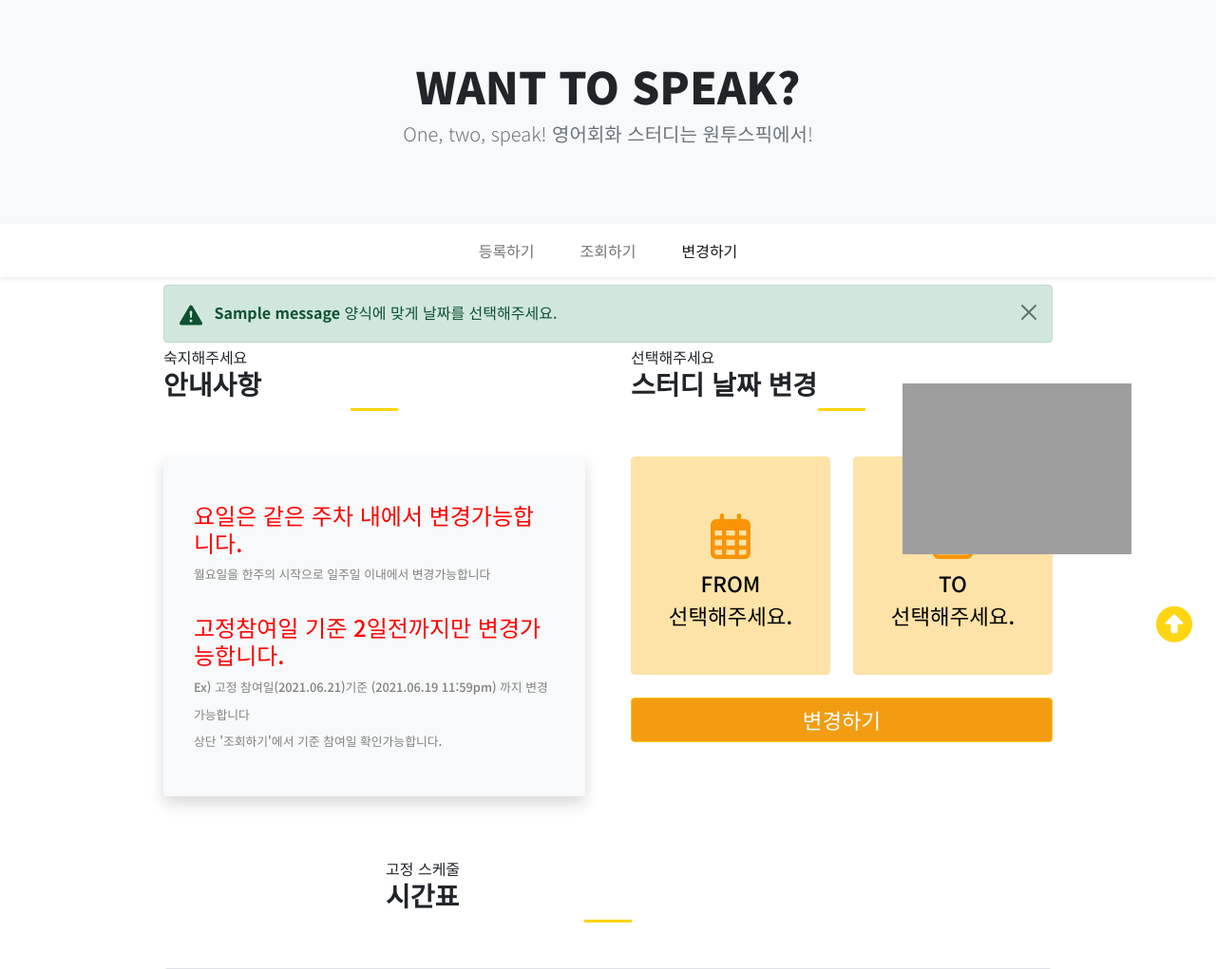
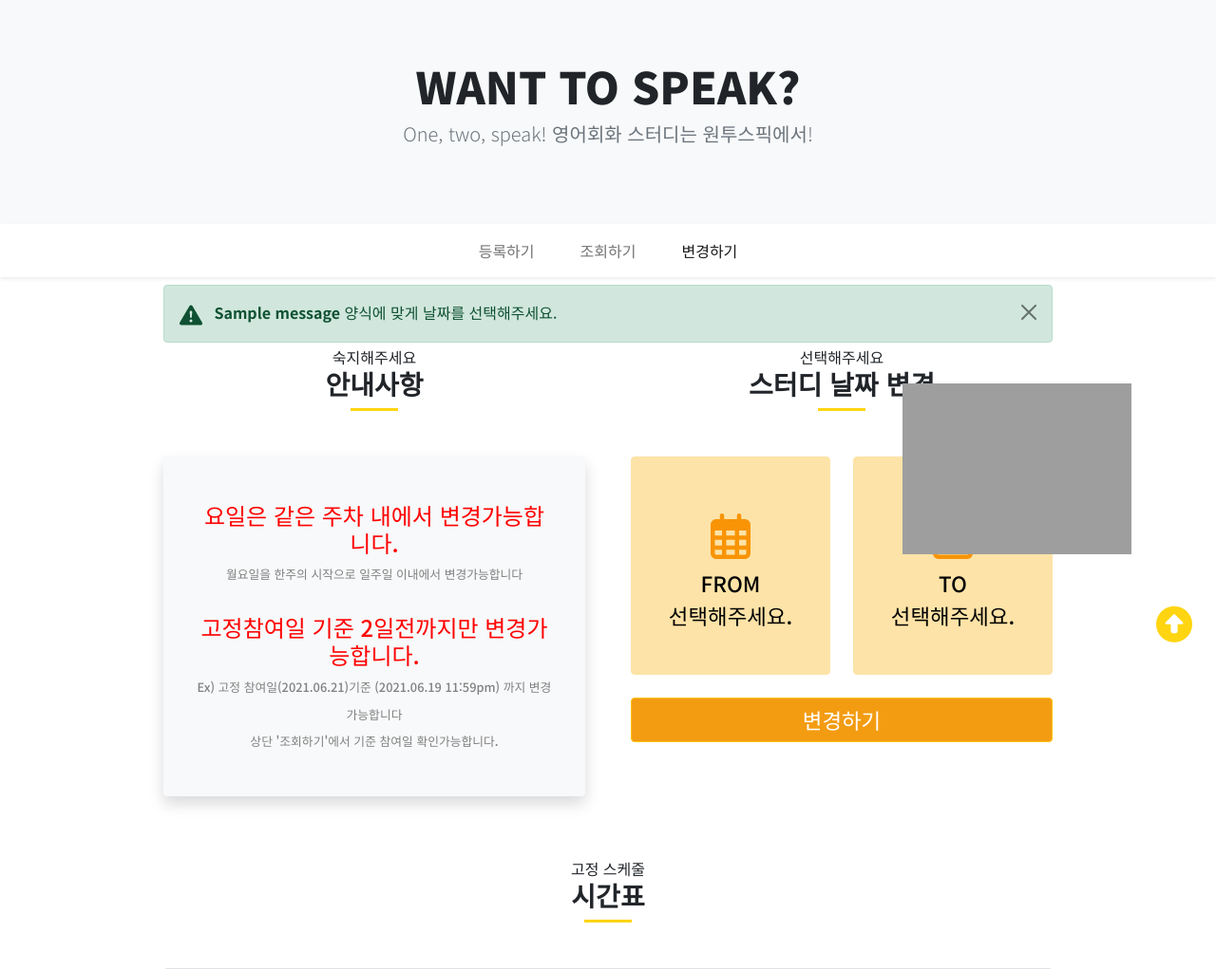
Before and after one commit to PPakSang/WTS, a Django app: page /category/change/ in a window 1280 px wide. Shown: the part 91-1112 px from the top of the page at 95% size. Run offline with Django 3.2, Linux system fonts and the light colour scheme; a user stored in the database is signed in; tables that the repository leaves empty hold one stand-in row (values such as "Sample post"); one stand-in notice (Sample message) is shown; parts of the project's set-up code (start-up, migrations or seed data) failed here and were passed over; some libraries are stand-ins or nearby versions; grey boxes are pictures that could not be loaded.

```diff
--- a/WTS_web/templates/study/function/change.html
+++ b/WTS_web/templates/study/function/change.html
@@ -19,10 +19,10 @@
 </nav>
 
 
-<div class="py-2 container ">
+<div class="py-2 container text-center">
     <div class="row gx-5 alert-container-parent" id="enroll">
         <!-- 변경 실패 에러메시지 -->
-        <div class="alert-container">
+        <div class="alert-container text-start">
             {% for message in messages %}
             <svg xmlns="http://www.w3.org/2000/svg" style="display: none;">
                 <symbol id="exclamation-triangle-fill" fill="currentColor" viewBox="0 0 16 16">
@@ -34,14 +34,14 @@
                 <svg class="bi flex-shrink-0 me-2" width="24" height="24" role="img" aria-label="Danger:">
                     <use xlink:href="#exclamation-triangle-fill"/>
                 </svg>
-                <strong>{{ message }}</strong> 양식에 맞게 날짜를 선택해주세요.
+                <strong >{{ message }}</strong> 양식에 맞게 날짜를 선택해주세요.
                 <button type="button" class="btn-close" data-bs-dismiss="alert" aria-label="Close"></button>
             </div>
             {% endfor %}
         </div>
 
         <!-- 안내사항 -->
-        <div class="col py-3">
+        <div class="col text-center py-3">
             <p class="mb-0 mt-3 mt-md-5">숙지해주세요</p>
             <h3 class="fw-bold">안내사항</h3>
             <div class="stick mb-3 mb-md-5"></div>
--- a/WTS_web/templates/study/function/enroll.html
+++ b/WTS_web/templates/study/function/enroll.html
@@ -19,7 +19,7 @@
 </nav>
 
 
-<div class="py-2 container">
+<div class="py-2 container text-center">
     <div class="row gx-5 alert-container-parent" id="enroll">
         <!-- 이미 등록했을 때의 에러메시지 -->
         <div class="alert-container">
@@ -30,7 +30,7 @@
                 </symbol>
             </svg>
 
-            <div class="alert {{ message.tags }} alert-dismissible fade show" role="alert">
+            <div class="alert text-start {{ message.tags }} alert-dismissible fade show" role="alert">
                 <svg class="bi flex-shrink-0 me-2" width="24" height="24" role="img" aria-label="Danger:">
                     <use xlink:href="#exclamation-triangle-fill"/>
                 </svg>
@@ -41,7 +41,7 @@
         </div>
 
         <!-- 안내사항 -->
-        <div class="col py-3">
+        <div class="col text-center py-3">
             <p class="mb-0 mt-3 mt-md-5">숙지해주세요</p>
             <h3 class="fw-bold">안내사항</h3>
             <div class="stick mb-3 mb-md-5"></div>
```
